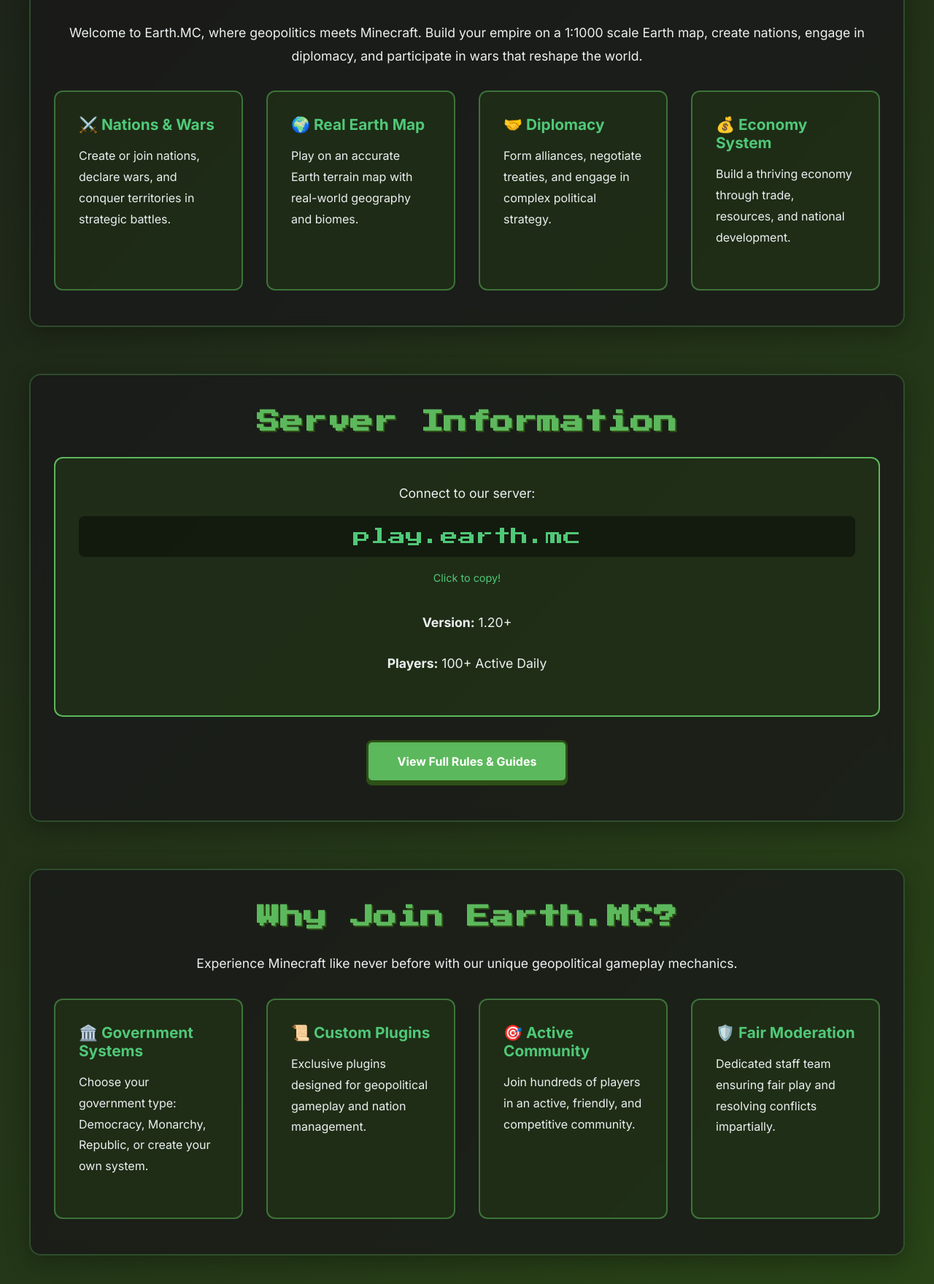
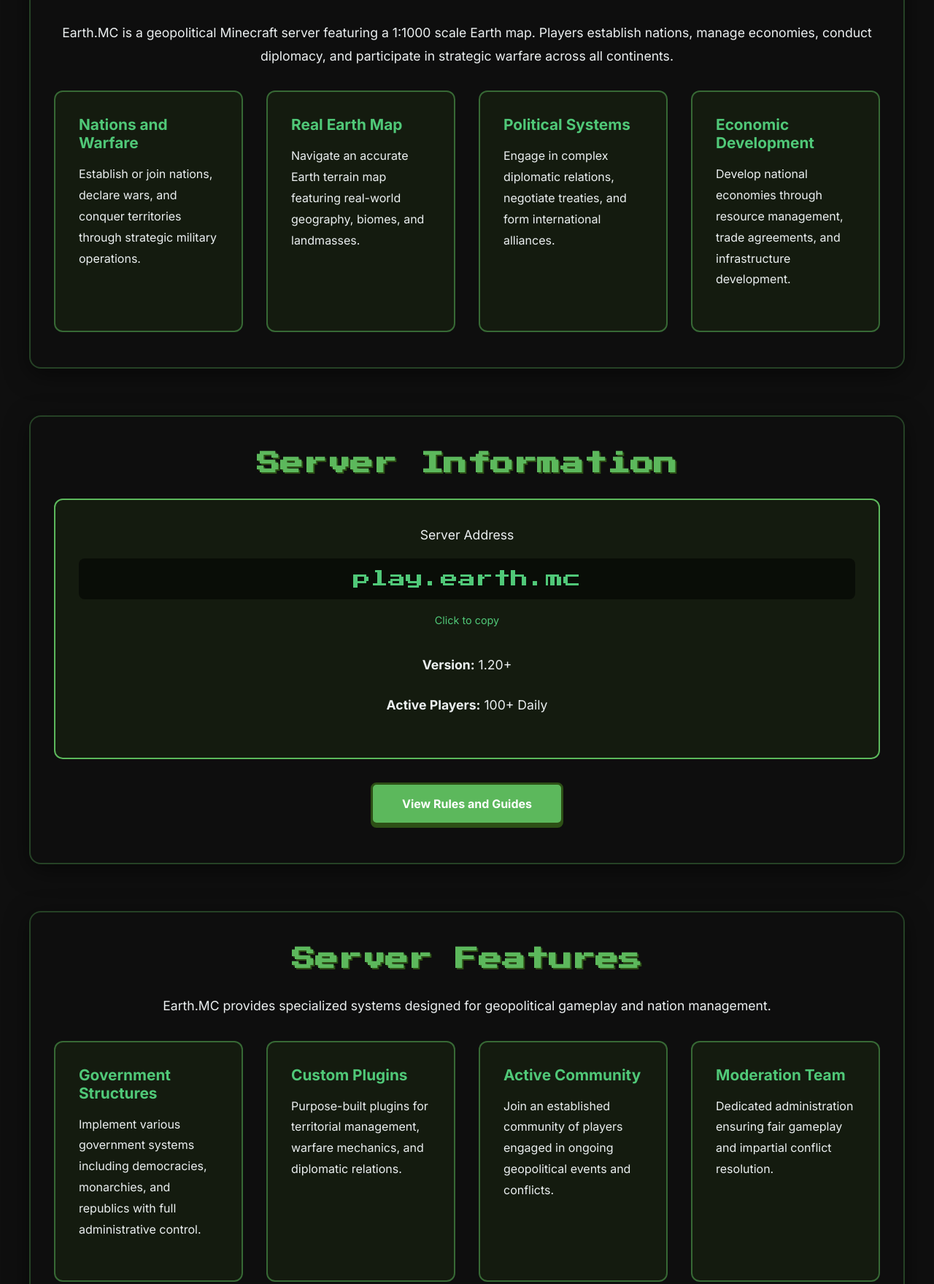
Before and after one commit to VideoBeeYT/Earth.MC, a plain HTML site: page index.html in a window 1280 px wide. Shown: the part 944-2703 px from the top of the page at 73% size. Drawn offline with Linux system fonts and the light colour scheme; a web font is replaced by a local one.

Commit message:
Refactor styles and update text in index.html
Updated various styles and text content to enhance the visual theme and clarity of the website.

```diff
--- a/index.html
+++ b/index.html
@@ -5,7 +5,7 @@
   <meta name="viewport" content="width=device-width, initial-scale=1.0">
   <meta name="description" content="Earth.MC - Geopolitical Minecraft Server">
   <title>Earth.MC | Geopolitical Minecraft Server</title>
-  <link href="https://fonts.googleapis.com/css2?family=Press+Start+2P&family=Minecraft:wght@400;700&family=Inter:wght@400;600;700&display=swap" rel="stylesheet">
+  <link href="https://fonts.googleapis.com/css2?family=Press+Start+2P&family=Inter:wght@400;600;700&display=swap" rel="stylesheet">
 
   <style>
     * {
@@ -18,20 +18,18 @@
       --grass-green: #5cb85c;
       --dark-green: #2d5016;
       --emerald: #50c878;
-      --dirt-brown: #8b4513;
-      --stone-gray: #7f8c8d;
-      --dark-bg: #1a1a1a;
+      --dark-bg: #0f0f0f;
       --light-text: #ecf0f1;
     }
 
     body {
       font-family: 'Inter', sans-serif;
-      background: linear-gradient(135deg, #1a1a1a 0%, #2d5016 100%);
+      background: #0f0f0f;
       color: var(--light-text);
       overflow-x: hidden;
     }
 
-    /* Animated background */
+    /* Custom Minecraft-style background */
     body::before {
       content: '';
       position: fixed;
@@ -39,11 +37,23 @@
       left: 0;
       width: 100%;
       height: 100%;
-      background-image:
-        repeating-linear-gradient(90deg, rgba(92, 184, 92, 0.03) 0px, transparent 2px, transparent 4px, rgba(92, 184, 92, 0.03) 6px),
-        repeating-linear-gradient(0deg, rgba(92, 184, 92, 0.03) 0px, transparent 2px, transparent 4px, rgba(92, 184, 92, 0.03) 6px);
+      background:
+        linear-gradient(135deg, #1a1a1a 0%, #0f0f0f 50%, #1a1a1a 100%),
+        repeating-linear-gradient(0deg, transparent, transparent 2px, rgba(92, 184, 92, 0.02) 2px, rgba(92, 184, 92, 0.02) 4px),
+        repeating-linear-gradient(90deg, transparent, transparent 2px, rgba(92, 184, 92, 0.02) 2px, rgba(92, 184, 92, 0.02) 4px);
       z-index: -1;
-      opacity: 0.5;
+    }
+
+    body::after {
+      content: '';
+      position: fixed;
+      top: 0;
+      left: 0;
+      width: 100%;
+      height: 100%;
+      background: radial-gradient(circle at 20% 50%, rgba(45, 80, 22, 0.1) 0%, transparent 50%),
+                  radial-gradient(circle at 80% 80%, rgba(92, 184, 92, 0.05) 0%, transparent 50%);
+      z-index: -1;
     }
 
     /* Navigation */
@@ -52,13 +62,13 @@
       justify-content: space-between;
       align-items: center;
       padding: 1.5rem 4rem;
-      background: rgba(26, 26, 26, 0.95);
+      background: rgba(15, 15, 15, 0.95);
       backdrop-filter: blur(10px);
       border-bottom: 3px solid var(--grass-green);
       position: sticky;
       top: 0;
       z-index: 1000;
-      box-shadow: 0 4px 20px rgba(0, 0, 0, 0.3);
+      box-shadow: 0 4px 20px rgba(0, 0, 0, 0.5);
     }
 
     .logo {
@@ -122,7 +132,7 @@
       left: 0;
       width: 100%;
       height: 100%;
-      background: radial-gradient(circle at center, transparent 0%, rgba(26, 26, 26, 0.8) 100%);
+      background: radial-gradient(circle at center, transparent 0%, rgba(15, 15, 15, 0.9) 100%);
     }
 
     .hero-content {
@@ -209,11 +219,11 @@
       max-width: 1200px;
       margin: 4rem auto;
       padding: 3rem 2rem;
-      background: rgba(26, 26, 26, 0.8);
+      background: rgba(15, 15, 15, 0.9);
       backdrop-filter: blur(10px);
       border-radius: 16px;
       border: 2px solid rgba(92, 184, 92, 0.3);
-      box-shadow: 0 8px 32px rgba(0, 0, 0, 0.3);
+      box-shadow: 0 8px 32px rgba(0, 0, 0, 0.5);
     }
 
     section h2 {
@@ -234,7 +244,7 @@
     }
 
     .server-info {
-      background: rgba(45, 80, 22, 0.3);
+      background: rgba(45, 80, 22, 0.2);
       padding: 2rem;
       border-radius: 12px;
       border: 2px solid var(--grass-green);
@@ -247,7 +257,7 @@
       color: var(--emerald);
       text-align: center;
       padding: 1rem;
-      background: rgba(0, 0, 0, 0.4);
+      background: rgba(0, 0, 0, 0.5);
       border-radius: 8px;
       margin: 1rem 0;
       cursor: pointer;
@@ -255,7 +265,7 @@
     }
 
     .server-ip:hover {
-      background: rgba(0, 0, 0, 0.6);
+      background: rgba(0, 0, 0, 0.7);
       transform: scale(1.02);
     }
 
@@ -267,7 +277,7 @@
     }
 
     .feature-card {
-      background: rgba(45, 80, 22, 0.3);
+      background: rgba(45, 80, 22, 0.2);
       padding: 2rem;
       border-radius: 12px;
       border: 2px solid rgba(92, 184, 92, 0.5);
@@ -294,7 +304,7 @@
 
     /* Footer */
     footer {
-      background: rgba(26, 26, 26, 0.95);
+      background: rgba(15, 15, 15, 0.95);
       text-align: center;
       padding: 2rem;
       border-top: 3px solid var(--grass-green);
@@ -361,7 +371,7 @@
   <div class="hero">
     <div class="hero-content">
       <h1>EARTH.MC</h1>
-      <p class="subtitle">Build nations. Forge alliances. Shape history. Experience the ultimate geopolitical Minecraft adventure on a real-world Earth map.</p>
+      <p class="subtitle">A geopolitical Minecraft server on a real-world Earth map. Build nations, forge alliances, and engage in strategic warfare that shapes global history.</p>
       <div class="cta-buttons">
         <a href="https://discord.gg/YOURSERVERLINK" class="btn btn-primary" target="_blank">Join Discord</a>
         <a href="#server" class="btn btn-secondary">Get Server IP</a>
@@ -372,23 +382,23 @@
   <!-- About Section -->
   <section id="about">
     <h2>About Earth.MC</h2>
-    <p>Welcome to Earth.MC, where geopolitics meets Minecraft. Build your empire on a 1:1000 scale Earth map, create nations, engage in diplomacy, and participate in wars that reshape the world.</p>
+    <p>Earth.MC is a geopolitical Minecraft server featuring a 1:1000 scale Earth map. Players establish nations, manage economies, conduct diplomacy, and participate in strategic warfare across all continents.</p>
     <div class="features-grid">
       <div class="feature-card">
-        <h3>⚔️ Nations & Wars</h3>
-        <p>Create or join nations, declare wars, and conquer territories in strategic battles.</p>
+        <h3>Nations and Warfare</h3>
+        <p>Establish or join nations, declare wars, and conquer territories through strategic military operations.</p>
       </div>
       <div class="feature-card">
-        <h3>🌍 Real Earth Map</h3>
-        <p>Play on an accurate Earth terrain map with real-world geography and biomes.</p>
+        <h3>Real Earth Map</h3>
+        <p>Navigate an accurate Earth terrain map featuring real-world geography, biomes, and landmasses.</p>
       </div>
       <div class="feature-card">
-        <h3>🤝 Diplomacy</h3>
-        <p>Form alliances, negotiate treaties, and engage in complex political strategy.</p>
+        <h3>Political Systems</h3>
+        <p>Engage in complex diplomatic relations, negotiate treaties, and form international alliances.</p>
       </div>
       <div class="feature-card">
-        <h3>💰 Economy System</h3>
-        <p>Build a thriving economy through trade, resources, and national development.</p>
+        <h3>Economic Development</h3>
+        <p>Develop national economies through resource management, trade agreements, and infrastructure development.</p>
       </div>
     </div>
   </section>
@@ -397,39 +407,39 @@
   <section id="server">
     <h2>Server Information</h2>
     <div class="server-info">
-      <p style="font-size: 1.1rem; margin-bottom: 1rem;">Connect to our server:</p>
-      <div class="server-ip" onclick="navigator.clipboard.writeText('play.earth.mc'); alert('Server IP copied to clipboard!')">
+      <p style="font-size: 1.1rem; margin-bottom: 1rem;">Server Address</p>
+      <div class="server-ip" onclick="navigator.clipboard.writeText('play.earth.mc'); alert('Server IP copied to clipboard')">
         play.earth.mc
       </div>
-      <p style="font-size: 0.9rem; color: var(--emerald);">Click to copy!</p>
+      <p style="font-size: 0.9rem; color: var(--emerald);">Click to copy</p>
       <p style="margin-top: 2rem;"><strong>Version:</strong> 1.20+</p>
-      <p><strong>Players:</strong> 100+ Active Daily</p>
+      <p><strong>Active Players:</strong> 100+ Daily</p>
     </div>
     <div style="text-align: center; margin-top: 2rem;">
-      <a href="https://docs.google.com/document/d/1HYHfjA6p3PQEadXiR0ExEz6emdcRSdyWFVcYeZwYDRc/edit?usp=sharing" class="btn btn-primary" target="_blank">View Full Rules & Guides</a>
+      <a href="https://docs.google.com/document/d/1HYHfjA6p3PQEadXiR0ExEz6emdcRSdyWFVcYeZwYDRc/edit?usp=sharing" class="btn btn-primary" target="_blank">View Rules and Guides</a>
     </div>
   </section>
 
   <!-- Features Section -->
   <section id="features">
-    <h2>Why Join Earth.MC?</h2>
-    <p>Experience Minecraft like never before with our unique geopolitical gameplay mechanics.</p>
+    <h2>Server Features</h2>
+    <p>Earth.MC provides specialized systems designed for geopolitical gameplay and nation management.</p>
     <div class="features-grid">
       <div class="feature-card">
-        <h3>🏛️ Government Systems</h3>
-        <p>Choose your government type: Democracy, Monarchy, Republic, or create your own system.</p>
+        <h3>Government Structures</h3>
+        <p>Implement various government systems including democracies, monarchies, and republics with full administrative control.</p>
       </div>
       <div class="feature-card">
-        <h3>📜 Custom Plugins</h3>
-        <p>Exclusive plugins designed for geopolitical gameplay and nation management.</p>
+        <h3>Custom Plugins</h3>
+        <p>Purpose-built plugins for territorial management, warfare mechanics, and diplomatic relations.</p>
       </div>
       <div class="feature-card">
-        <h3>🎯 Active Community</h3>
-        <p>Join hundreds of players in an active, friendly, and competitive community.</p>
+        <h3>Active Community</h3>
+        <p>Join an established community of players engaged in ongoing geopolitical events and conflicts.</p>
       </div>
       <div class="feature-card">
-        <h3>🛡️ Fair Moderation</h3>
-        <p>Dedicated staff team ensuring fair play and resolving conflicts impartially.</p>
+        <h3>Moderation Team</h3>
+        <p>Dedicated administration ensuring fair gameplay and impartial conflict resolution.</p>
       </div>
     </div>
   </section>
@@ -437,23 +447,23 @@
   <!-- Rules Preview -->
   <section id="rules">
     <h2>Server Rules</h2>
-    <p>We maintain a fair and enjoyable environment for all players. Key rules include:</p>
+    <p>Earth.MC maintains strict standards to ensure fair and balanced gameplay for all participants.</p>
     <div class="feature-card" style="max-width: 800px; margin: 2rem auto;">
-      <p style="text-align: left; margin-bottom: 0.5rem;">✓ No griefing outside of declared wars</p>
-      <p style="text-align: left; margin-bottom: 0.5rem;">✓ Respect all players and staff</p>
-      <p style="text-align: left; margin-bottom: 0.5rem;">✓ Follow nation and alliance agreements</p>
-      <p style="text-align: left; margin-bottom: 0.5rem;">✓ No hacking or exploiting</p>
-      <p style="text-align: left;">✓ Build responsibly and respect borders</p>
+      <p style="text-align: left; margin-bottom: 0.5rem;">No griefing outside of declared war zones</p>
+      <p style="text-align: left; margin-bottom: 0.5rem;">Respect all players and administrative staff</p>
+      <p style="text-align: left; margin-bottom: 0.5rem;">Honor international agreements and treaties</p>
+      <p style="text-align: left; margin-bottom: 0.5rem;">Prohibited use of hacks or exploits</p>
+      <p style="text-align: left;">Observe territorial boundaries and building regulations</p>
     </div>
     <div style="text-align: center; margin-top: 2rem;">
-      <a href="https://docs.google.com/document/d/1HYHfjA6p3PQEadXiR0ExEz6emdcRSdyWFVcYeZwYDRc/edit?usp=sharing" class="btn btn-secondary" target="_blank">Read Full Rules</a>
+      <a href="https://docs.google.com/document/d/1HYHfjA6p3PQEadXiR0ExEz6emdcRSdyWFVcYeZwYDRc/edit?usp=sharing" class="btn btn-secondary" target="_blank">Read Full Documentation</a>
     </div>
   </section>
 
   <!-- Contact Section -->
   <section id="contact">
-    <h2>Join Our Community</h2>
-    <p>Connect with us on Discord for support, updates, and to be part of our growing community!</p>
+    <h2>Community</h2>
+    <p>Connect with our community on Discord for technical support, server updates, and player coordination.</p>
     <div style="text-align: center; margin-top: 2rem;">
       <a href="https://discord.gg/YOURSERVERLINK" class="btn btn-primary" target="_blank">Join Discord Server</a>
     </div>
```
